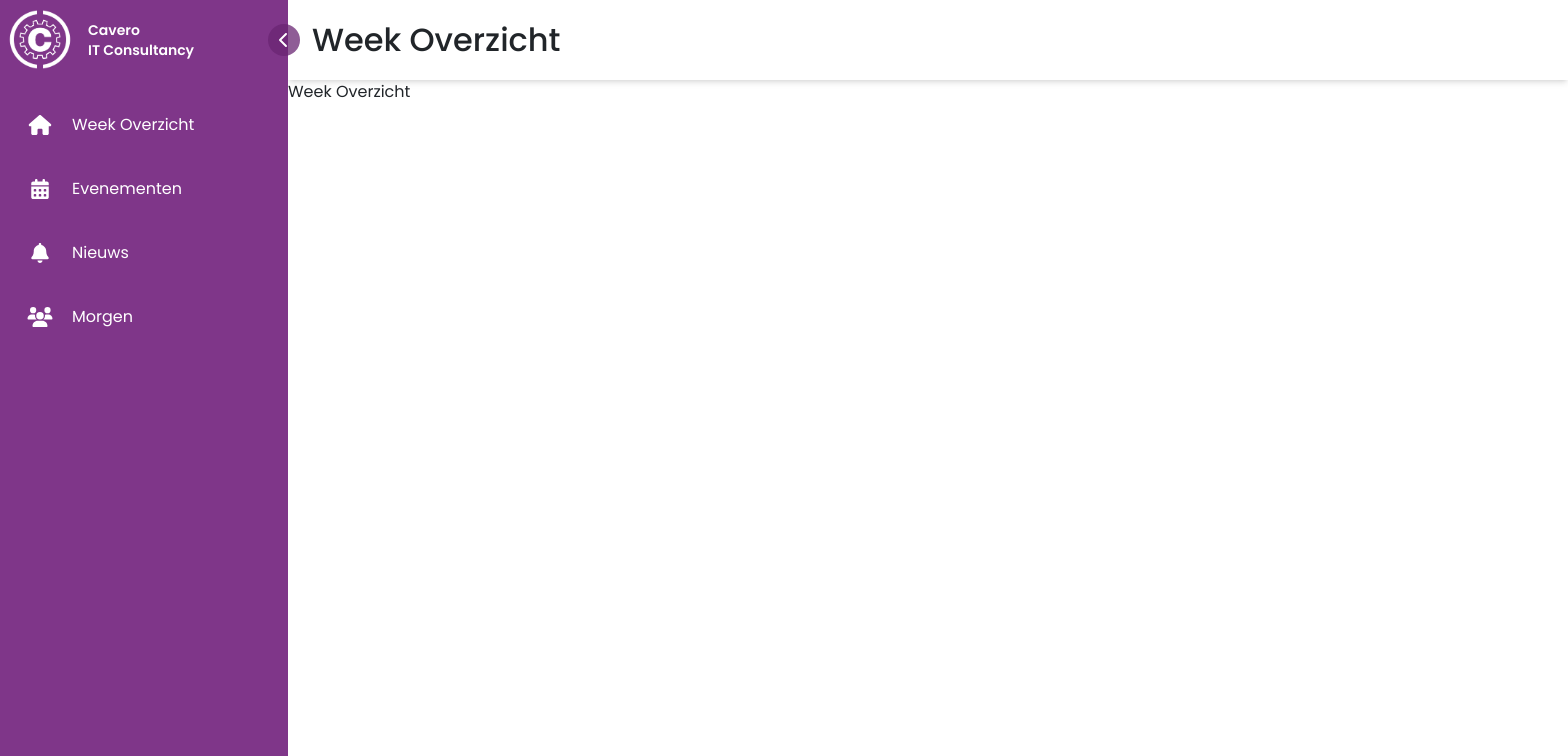
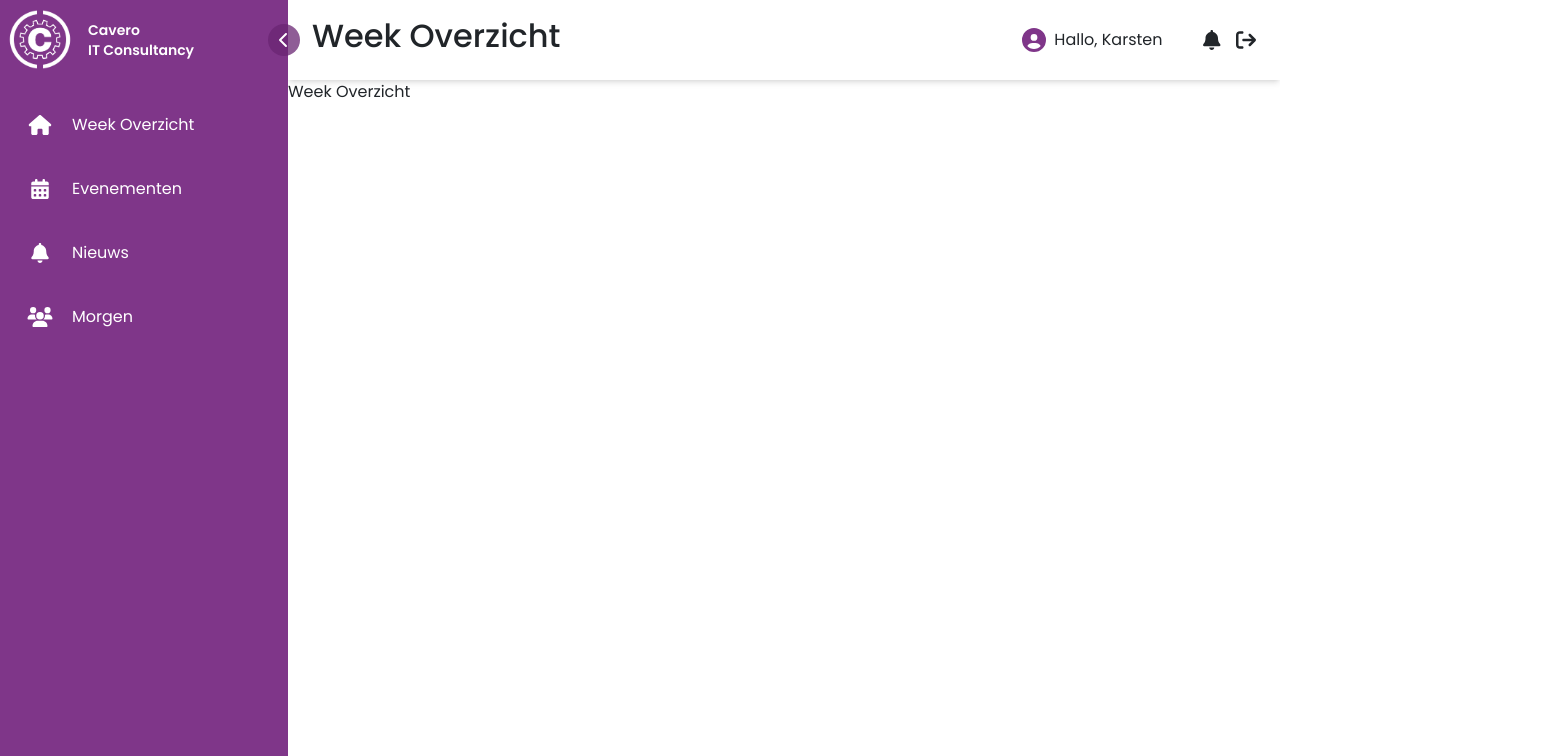
Before and after one commit to Voxxai/ProjectC, a React (Create React App) app in the folder ProjectC-Client/: page / in a window 1280 px wide. Shown: the top 756 px of the page, 1568 px wide, since content can reach past the window. Built offline with nearby package versions, Linux system fonts and the light colour scheme.

Commit message:
Topbar finished

```diff
--- a/ProjectC-Client/src/App.css
+++ b/ProjectC-Client/src/App.css
@@ -2,10 +2,6 @@
 
 * {
   font-family: 'Poppins', sans-serif;
-}
-
-html, body, #root, #root>div {
-  height: 100%
 }
 
 h1 {
--- a/ProjectC-Client/src/App.js
+++ b/ProjectC-Client/src/App.js
@@ -14,7 +14,7 @@ function App() {
 
         <main className='flex flex-row'>
           <Navbar />
-          <div className='main-container'>
+          <div className='main-container flex-1'>
             {/* <Login /> */}
             <Topbar />
             <WeekOverzicht />
--- a/ProjectC-Client/src/layout/Topbar.js
+++ b/ProjectC-Client/src/layout/Topbar.js
@@ -2,14 +2,26 @@ import React, { useState } from 'react';
 import { Outlet, Link } from "react-router-dom";
 import "./Navbar.css";
 import { FontAwesomeIcon } from '@fortawesome/react-fontawesome';
-import { faBell, faCalendarDays, faChevronLeft, faDashboard, faHome, faUser, faUsers } from '@fortawesome/free-solid-svg-icons';
+import { faBell, faCalendarDays, faChevronLeft, faCircleUser, faDashboard, faHome, faSignOut, faUser, faUsers } from '@fortawesome/free-solid-svg-icons';
 import LogoIcon from '../images/Cavero_Icon_BW.png';
 
 function Topbar() {
+  const [username, setUsername] = useState("Karsten");
+
   return (
-    <div className='Topbar bg-white shadow-md w-screen h-20'>
-        <div className=''>
-            <h2 className='flex items-center content-center h-20 align-middle pl-6'>Week Overzicht</h2>
+    <div className='Topbar bg-white shadow-md w-full h-20 flex justify-between items-center px-4'>
+        <div className='my-auto items-center mb-none'>
+            <h2 className=''>Week Overzicht</h2>
+        </div>
+        <div className='my-auto flex gap-10 items-center'>
+          <div className='flex gap-2 items-center'>
+            <FontAwesomeIcon icon={faCircleUser} className='fa-xl text-cavero-purple'/>
+            <span className=''>Hallo, {username}</span>
+          </div>
+          <div className='flex gap-3 fa-lg items-center'>
+            <FontAwesomeIcon icon={faBell}/>
+            <FontAwesomeIcon icon={faSignOut}/>
+          </div>
         </div>
 
     </div>
```
